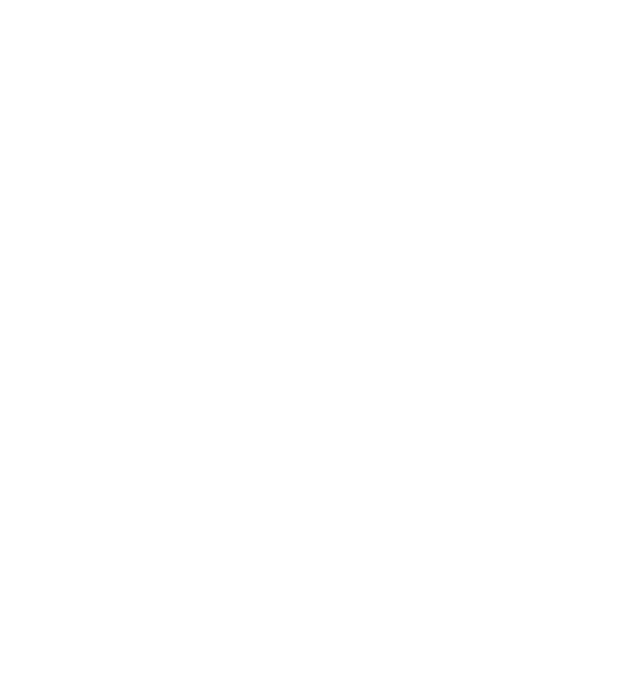
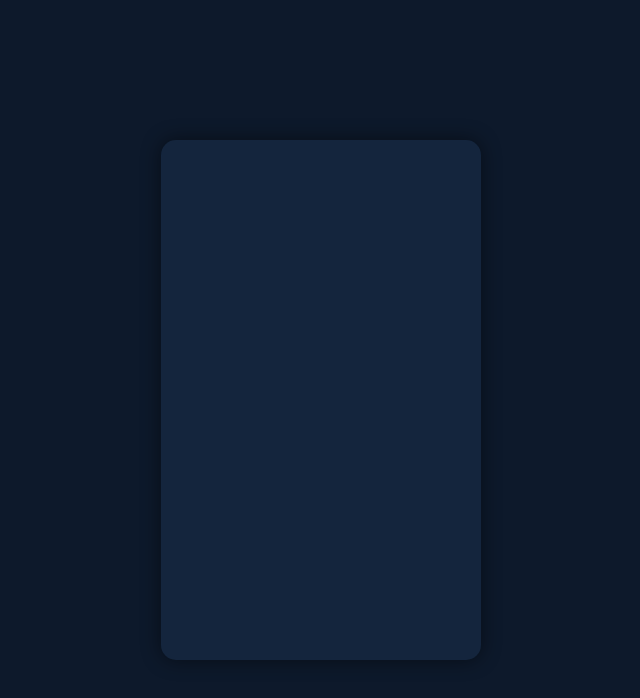
Before and after one commit to jtubbenhauer/fm-nft-preview-card, a plain HTML site: page index.html in a window 1280 px wide. Shown: the whole page, without its empty margins (319-959 px from the left). Drawn offline with Linux system fonts and the light colour scheme.

Commit message:
finished layout

```diff
--- a/index.html
+++ b/index.html
@@ -15,5 +15,9 @@
 
     <title>Frontend Mentor | NFT preview card component</title>
   </head>
-  <body></body>
+  <body>
+    <div class="container">
+      <article class="card"></article>
+    </div>
+  </body>
 </html>
--- a/style.css
+++ b/style.css
@@ -1,4 +1,43 @@
+@import url("https://fonts.googleapis.com/css2?family=Outfit:wght@300;400;600&display=swap");
+
+:root {
+  /* Primary */
+
+  --soft-blue: hsl(215, 51%, 70%);
+  --cyan: hsl(178, 100%, 50%);
+
+  /* Neutral */
+
+  --dark-blue-main: hsl(217, 54%, 11%);
+  --dark-blue-card: hsl(216, 50%, 16%);
+  --dark-blue-line: hsl(215, 32%, 27%);
+  --white: hsl(0, 0%, 100%);
+}
+
 * {
   margin: 0;
   padding: 0;
 }
+
+body {
+  /* 300, 400, 600 */
+  font-family: "Outfit", sans-serif;
+  font-size: 18px;
+  background-color: var(--dark-blue-main);
+}
+
+.container {
+  display: flex;
+  align-items: center;
+  justify-content: center;
+  width: 100vw;
+  height: 100vh;
+}
+
+.card {
+  height: 520px;
+  width: 320px;
+  background-color: var(--dark-blue-card);
+  border-radius: 15px;
+  box-shadow: 0 0 20px rgba(0, 0, 0, 0.486);
+}
```
